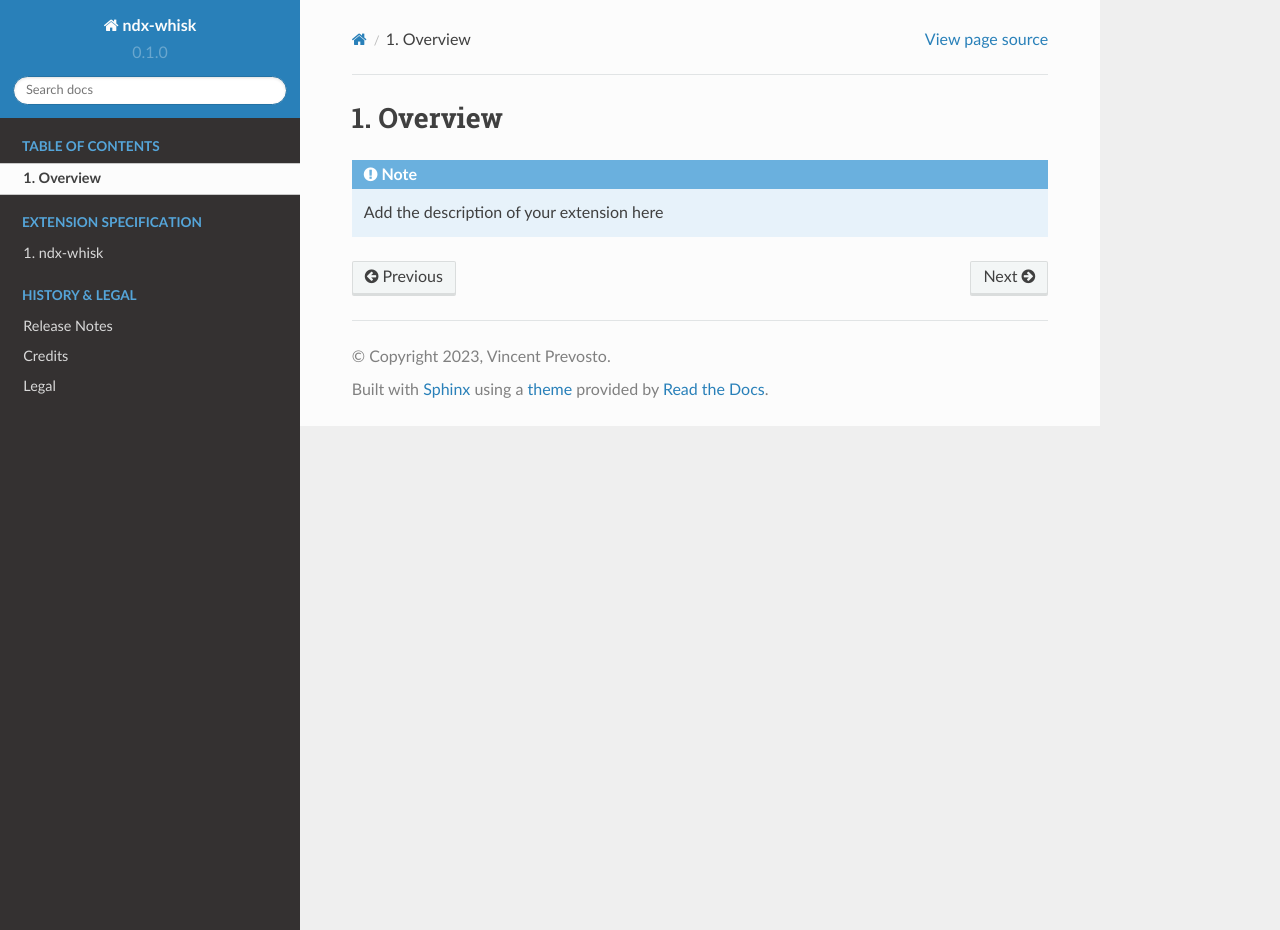
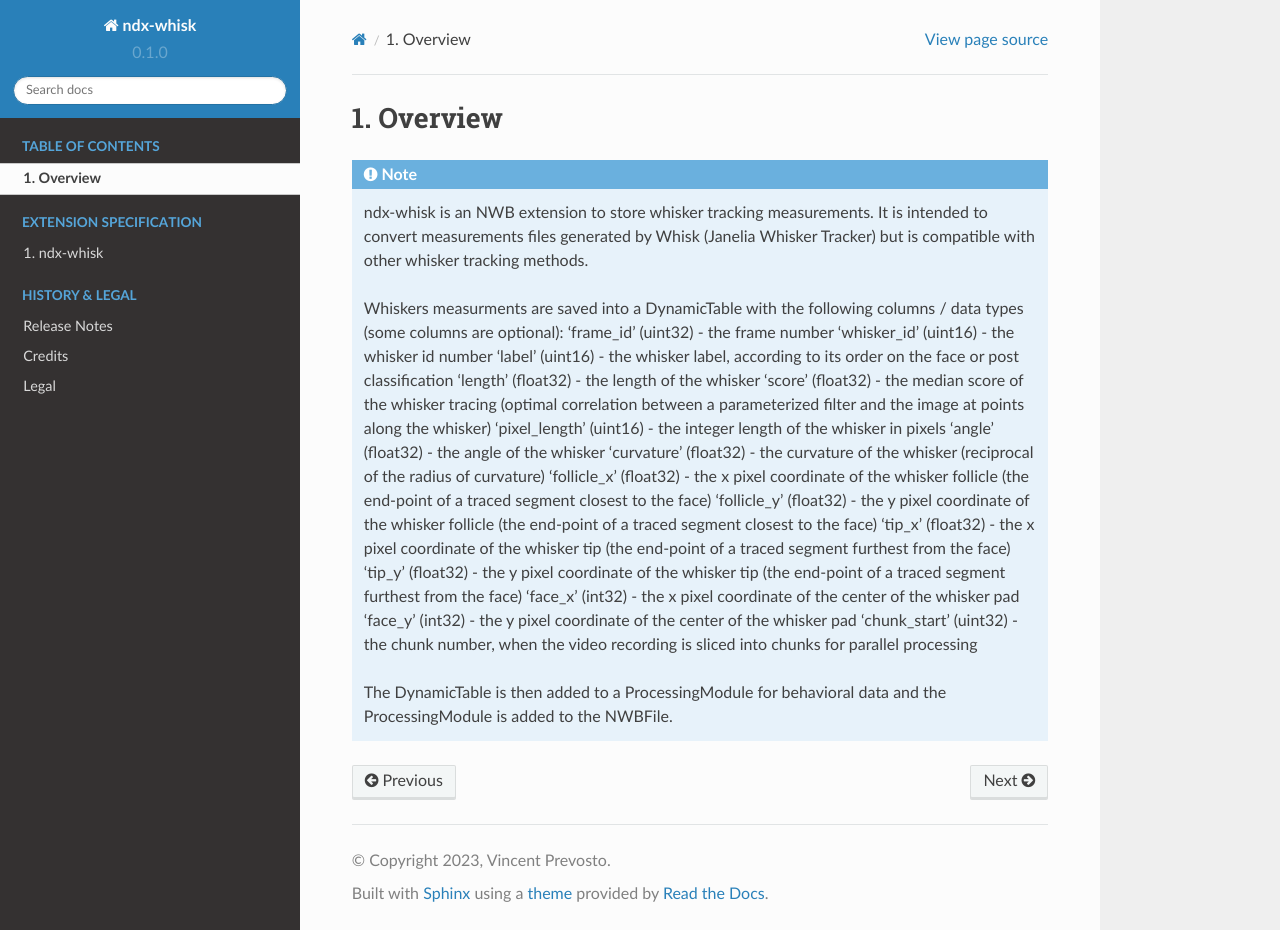
Before and after one commit to Rhythm-n-Rodents/NWB-whisker-tracking, a Sphinx documentation site: the page built from docs/source/description.rst, in a window 1280 px wide and 930 px high. Built offline with Sphinx 7.4.7 and the Read the Docs theme 2.0.0, drawn with Linux system fonts in a browser that asks for light colours.

Commit message:
description and release docs

```diff
--- a/docs/source/description.rst
+++ b/docs/source/description.rst
@@ -2,4 +2,23 @@ Overview
 ========
 
 .. note::
-    Add the description of your extension here
+    ndx-whisk is an NWB extension to store whisker tracking measurements. It is intended to convert measurements files generated by Whisk (Janelia Whisker Tracker) but is compatible with other whisker tracking methods.
+
+    Whiskers measurments are saved into a DynamicTable with the following columns / data types (some columns are optional):
+    'frame_id' (uint32) - the frame number
+    'whisker_id' (uint16) - the whisker id number
+    'label' (uint16) - the whisker label, according to its order on the face or post classification
+    'length' (float32) - the length of the whisker
+    'score' (float32) - the median score of the whisker tracing (optimal correlation between a parameterized filter and the image at points along the whisker)
+    'pixel_length' (uint16) - the integer length of the whisker in pixels
+    'angle' (float32) - the angle of the whisker
+    'curvature' (float32) - the curvature of the whisker (reciprocal of the radius of curvature)
+    'follicle_x' (float32) - the x pixel coordinate of the whisker follicle (the end-point of a traced segment closest to the face)
+    'follicle_y' (float32) - the y pixel coordinate of the whisker follicle (the end-point of a traced segment closest to the face)
+    'tip_x' (float32) - the x pixel coordinate of the whisker tip (the end-point of a traced segment furthest from the face)
+    'tip_y' (float32) - the y pixel coordinate of the whisker tip (the end-point of a traced segment furthest from the face)
+    'face_x' (int32) - the x pixel coordinate of the center of the whisker pad
+    'face_y' (int32) - the y pixel coordinate of the center of the whisker pad
+    'chunk_start' (uint32) - the chunk number, when the video recording is sliced into chunks for parallel processing
+
+    The DynamicTable is then added to a ProcessingModule for behavioral data and the ProcessingModule is added to the NWBFile.
--- a/docs/source/release_notes.rst
+++ b/docs/source/release_notes.rst
@@ -2,4 +2,4 @@ Release Notes
 =============
 
 .. note::
-    Add the release notes of your extension here
+    0.1.0 - Initial release. Tested on Linux / WSL2. Installs WhiskiWrap by default (this will be made optional if other whisker tracking methods than whisk are added in the future).
```
